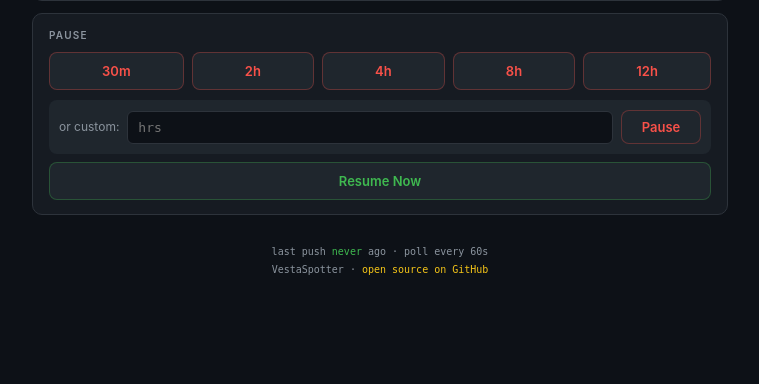
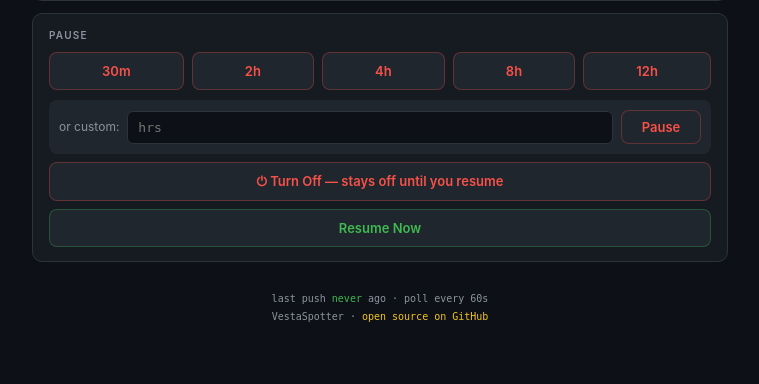
Before and after one commit to jakesgoodapps/vestaspotter, a FastAPI app: page / in a window 1280 px wide. Shown: the part 3417-3801 px from the top of the page, without its empty margins (260-1019 px from the left). Before the commit the page ends 3692 px from the top, so only its background shows below. Run offline with FastAPI, Linux system fonts and the light colour scheme; data comes from the database, SQL or seed files in the repository; data that the repository does not hold is empty.

Commit message:
Indefinite pause: turn the board off until you come back
Timed pauses were capped at 24h with no way to just switch the thing off
for a vacation. pause_state now persists an `indefinite` flag that never
auto-clears; /pause?indefinite=true sets it, /resume clears it as before.
Dashboard gets a Turn Off button on the Pause card (with confirm), an OFF
status pill, and the banner shows INDEFINITE instead of a countdown.

Co-Authored-By: Claude Fable 5.1 <noreply@anthropic.com>

```diff
--- a/backend/main.py
+++ b/backend/main.py
@@ -408,18 +408,28 @@ async def api_idle_specials_toggle(key: str):
 
 @app.get("/pause")
 @app.post("/pause")
-async def pause(hours: float = 2.0):
-    """Pause all polls + pushes for N hours (default 2). Bookmark this URL on
-    your phone for one-tap quiet mode. Examples:
-        GET /pause          → 2 hours
-        GET /pause?hours=4  → 4 hours
-        GET /pause?hours=0.5 → 30 minutes
+async def pause(hours: float = 2.0, indefinite: bool = False):
+    """Pause all polls + pushes for N hours (default 2), or indefinitely.
+    Bookmark this URL on your phone for one-tap quiet mode. Examples:
+        GET /pause                 → 2 hours
+        GET /pause?hours=4         → 4 hours
+        GET /pause?hours=0.5       → 30 minutes
+        GET /pause?indefinite=true → OFF until /resume (vacation mode)
     """
+    if indefinite:
+        pause_state.pause_indefinitely()
+        return {
+            "paused": True,
+            "indefinite": True,
+            "resume_at": None,
+            "message": "VestaSpotter is OFF. It will stay off until you hit /resume.",
+        }
     if hours <= 0 or hours > 24:
-        return {"error": "hours must be between 0 and 24"}
+        return {"error": "hours must be between 0 and 24 (use indefinite=true to turn off)"}
     resume_at = pause_state.pause_for(hours)
     return {
         "paused": True,
+        "indefinite": False,
         "for_hours": hours,
         "resume_at": resume_at.isoformat(),
         "message": f"VestaSpotter paused. Will resume at {resume_at.isoformat()}.",
--- a/backend/pause_state.py
+++ b/backend/pause_state.py
@@ -1,7 +1,10 @@
 """Persistent pause state for VestaSpotter pushes.
 
 Stored as a tiny JSON file next to the SQLite DBs. Survives container restarts.
-Either an absolute resume time (timed pause) or null (not paused).
+Three shapes:
+  {"resume_at": "<iso>"}                      timed pause, auto-clears
+  {"resume_at": null, "indefinite": true}     OFF until someone hits /resume
+  {"resume_at": null}                         not paused
 
 The scheduler checks `is_paused()` at the top of each tick — when True, the
 poll, the airport ingest, and the Vestaboard push are all skipped. Quiet, free.
@@ -18,26 +21,31 @@ _STATE_PATH = _DATA_DIR / "pause_state.json"
 _lock = Lock()
 
 
-def _read() -> Optional[datetime]:
+def _read() -> tuple[Optional[datetime], bool]:
+    """Returns (resume_at, indefinite)."""
     if not _STATE_PATH.exists():
-        return None
+        return None, False
     try:
         with _STATE_PATH.open() as f:
             data = json.load(f)
     except Exception:
-        return None
+        return None, False
+    if data.get("indefinite"):
+        return None, True
     s = data.get("resume_at")
     if not s:
-        return None
+        return None, False
     try:
-        return datetime.fromisoformat(s)
+        return datetime.fromisoformat(s), False
     except Exception:
-        return None
+        return None, False
 
 
-def _write(resume_at: Optional[datetime]) -> None:
+def _write(resume_at: Optional[datetime], indefinite: bool = False) -> None:
     _DATA_DIR.mkdir(parents=True, exist_ok=True)
     payload = {"resume_at": resume_at.isoformat() if resume_at else None}
+    if indefinite:
+        payload["indefinite"] = True
     with _STATE_PATH.open("w") as f:
         json.dump(payload, f)
 
@@ -50,16 +58,26 @@ def pause_for(hours: float) -> datetime:
     return resume_at
 
 
+def pause_indefinitely() -> None:
+    """Turn the whole thing off — no polls, no pushes, no FA calls — until
+    someone explicitly calls resume_now(). Vacation mode. Survives restarts."""
+    with _lock:
+        _write(None, indefinite=True)
+
+
 def resume_now() -> None:
-    """Clear any active pause immediately."""
+    """Clear any active pause (timed or indefinite) immediately."""
     with _lock:
         _write(None)
 
 
 def is_paused() -> bool:
-    """True if pause is currently active. Auto-clears expired pauses."""
+    """True if pause is currently active. Auto-clears expired timed pauses;
+    an indefinite pause never auto-clears."""
     with _lock:
-        resume_at = _read()
+        resume_at, indefinite = _read()
+        if indefinite:
+            return True
         if not resume_at:
             return False
         if datetime.now(timezone.utc) >= resume_at:
@@ -68,17 +86,23 @@ def is_paused() -> bool:
         return True
 
 
+_NOT_PAUSED = {"paused": False, "indefinite": False, "resume_at": None, "remaining_seconds": None}
+
+
 def status() -> dict:
     """Return current pause state for status/debug endpoints."""
     with _lock:
-        resume_at = _read()
+        resume_at, indefinite = _read()
+    if indefinite:
+        return {"paused": True, "indefinite": True, "resume_at": None, "remaining_seconds": None}
     if not resume_at:
-        return {"paused": False, "resume_at": None, "remaining_seconds": None}
+        return dict(_NOT_PAUSED)
     now = datetime.now(timezone.utc)
     if now >= resume_at:
-        return {"paused": False, "resume_at": None, "remaining_seconds": None}
+        return dict(_NOT_PAUSED)
     return {
         "paused": True,
+        "indefinite": False,
         "resume_at": resume_at.isoformat(),
         "remaining_seconds": int((resume_at - now).total_seconds()),
     }
--- a/backend/scheduler.py
+++ b/backend/scheduler.py
@@ -105,7 +105,10 @@ async def start_polling_loop(
             if pause_state.is_paused():
                 if not was_paused:
                     s = pause_state.status()
-                    print(f"PAUSED until {s.get('resume_at')} — skipping all polls/pushes")
+                    if s.get("indefinite"):
+                        print("OFF (indefinite pause) — skipping all polls/pushes until /resume")
+                    else:
+                        print(f"PAUSED until {s.get('resume_at')} — skipping all polls/pushes")
                     was_paused = True
             elif is_quiet_hours():
                 if was_paused:
--- a/backend/templates/index.html
+++ b/backend/templates/index.html
@@ -298,9 +298,9 @@
 
 <!-- Pause banner (hidden when not paused) -->
 <div id="pause-banner" class="pause-banner" style="display:none">
-  <div class="head">⏸ Paused</div>
+  <div class="head" id="pause-head">⏸ Paused</div>
   <div class="countdown" id="pause-countdown">--:--:--</div>
-  <div class="sub">Polls and pushes suspended. Will auto-resume.</div>
+  <div class="sub" id="pause-sub">Polls and pushes suspended. Will auto-resume.</div>
 </div>
 
 <!-- Current overhead -->
@@ -574,6 +574,7 @@
     <input id="custom-hours" type="number" min="0.1" max="24" step="0.5" placeholder="hrs" />
     <button class="danger" onclick="doPauseCustom()">Pause</button>
   </div>
+  <button class="danger" style="width: 100%; margin-top: 8px;" onclick="doPauseIndefinite()">⏻ Turn Off — stays off until you resume</button>
   <button class="resume" style="width: 100%; margin-top: 8px;" onclick="doResume()">Resume Now</button>
 </div>
 
@@ -654,7 +655,7 @@ async function refresh() {
     pill.classList.remove('live', 'paused', 'quiet');
     if (d.pause?.paused) {
       pill.classList.add('paused');
-      pill.innerHTML = '<span class="pulse-dot"></span>PAUSED';
+      pill.innerHTML = '<span class="pulse-dot"></span>' + (d.pause.indefinite ? 'OFF' : 'PAUSED');
     } else if (d.quiet_hours_active) {
       pill.classList.add('quiet');
       pill.innerHTML = '<span class="pulse-dot"></span>QUIET HOURS';
@@ -667,7 +668,16 @@ async function refresh() {
     const banner = document.getElementById('pause-banner');
     if (d.pause?.paused) {
       banner.style.display = 'block';
-      pauseRemaining = d.pause.remaining_seconds;
+      if (d.pause.indefinite) {
+        pauseRemaining = null;
+        document.getElementById('pause-head').textContent = '⏻ Off';
+        document.getElementById('pause-countdown').textContent = 'INDEFINITE';
+        document.getElementById('pause-sub').textContent = 'No polls, pushes or API calls. Stays off until you hit Resume Now.';
+      } else {
+        pauseRemaining = d.pause.remaining_seconds;
+        document.getElementById('pause-head').textContent = '⏸ Paused';
+        document.getElementById('pause-sub').textContent = 'Polls and pushes suspended. Will auto-resume.';
+      }
     } else {
       banner.style.display = 'none';
       pauseRemaining = null;
@@ -1199,6 +1209,14 @@ async function doPauseCustom() {
   await doPause(hours);
   input.value = '';
 }
+async function doPauseIndefinite() {
+  if (!confirm('Turn VestaSpotter off? It will stay off (no polls, pushes or API calls) until you come back and hit Resume Now.')) return;
+  try {
+    const r = await fetch('/pause?indefinite=true', { method: 'POST' });
+    await r.json();
+    refresh();
+  } catch (e) { alert('Turn off failed: ' + e.message); }
+}
 async function doResume() {
   try {
     const r = await fetch('/resume', { method: 'POST' });
```
Also changed, not shown: CLAUDE.md (+1 -1 lines).
